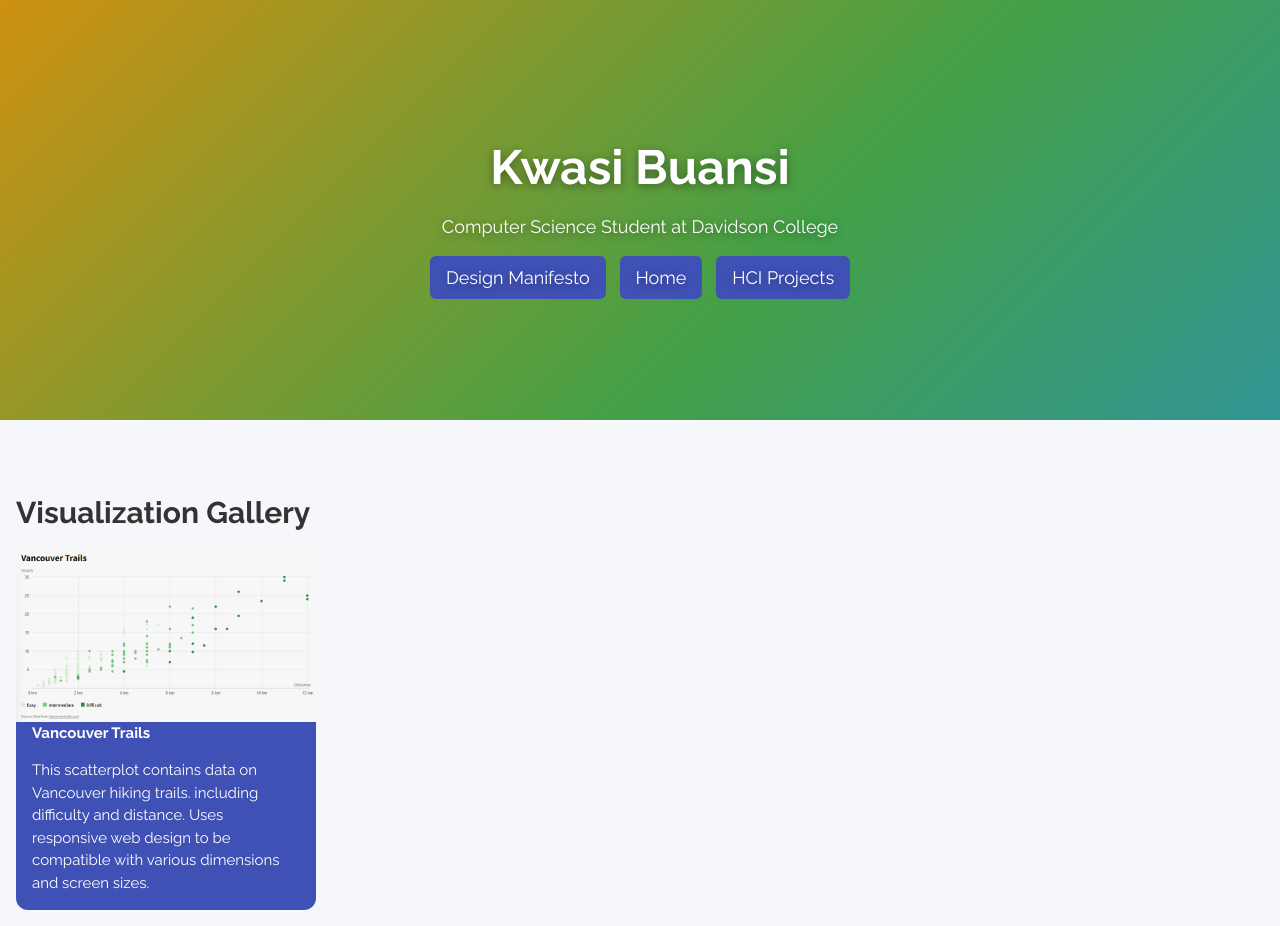
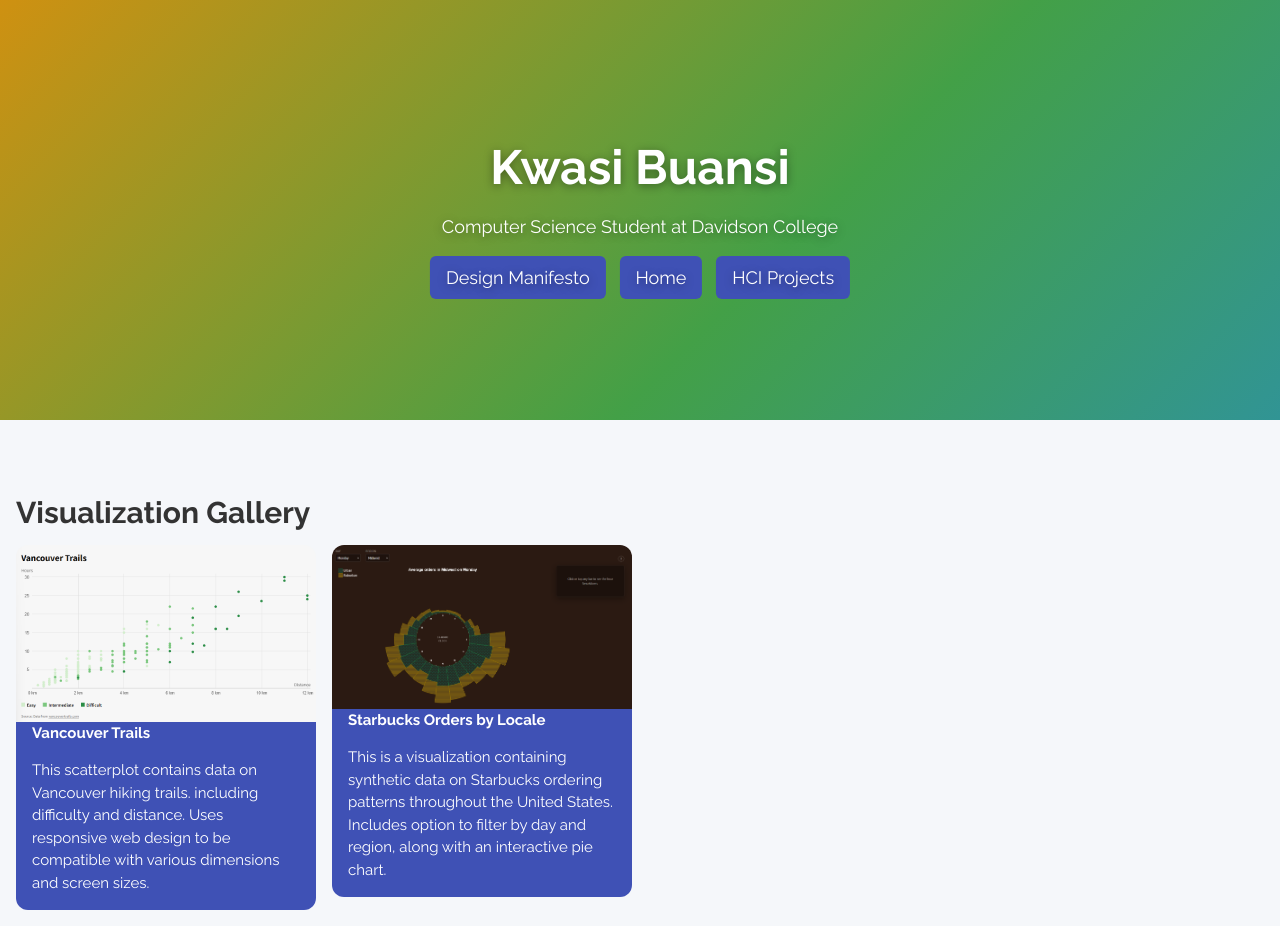
Before and after one commit to KwBuansi/Portfolio, a plain HTML site: page dataviz.html in a window 1280 px wide. Drawn offline with nearby package versions, Linux system fonts and the light colour scheme.

Commit message:
added coffee viz

```diff
--- a/dataviz.html
+++ b/dataviz.html
@@ -117,7 +117,7 @@
       <div class="w3-row-padding">
         <div class="w3-quarter w3-container w3-margin-bottom" id="card">
           <a href="responsive/responsive.html">
-            <img src="./images/vancouvertrails.png" alt="Our Knotty & Board shopping page prototype." class="w3-hover-opacity" style="width:100%">
+            <img src="./images/vancouvertrails.png" alt="The scatterplot containing data on Vancouver hiking trails." class="w3-hover-opacity" style="width:100%">
           </a>
           <div class="w3-container w3-indigo">
             <b>Vancouver Trails</b>
@@ -128,6 +128,17 @@
             </p>
           </div>
         </div>
+        <div class="w3-quarter w3-container w3-margin-bottom" id="card">
+          <a href="https://kwbuansi.github.io/CSC-362-Final-Project/">
+            <img src="./images/starbucks.png" alt="Our radial chart containing data on Starbucks ordering patterns." class="w3-hover-opacity" style="width:100%">
+          </a>
+          <div class="w3-container w3-indigo">
+            <b>Starbucks Orders by Locale</b>
+            <p>
+              This is a visualization containing synthetic data on Starbucks
+              ordering patterns throughout the United States. Includes option
+              to filter by day and region, along with an interactive pie chart.
+            </p>
         </div>
       </div>
     </section>
```
Also changed, not shown: images/starbucks.png (added).
